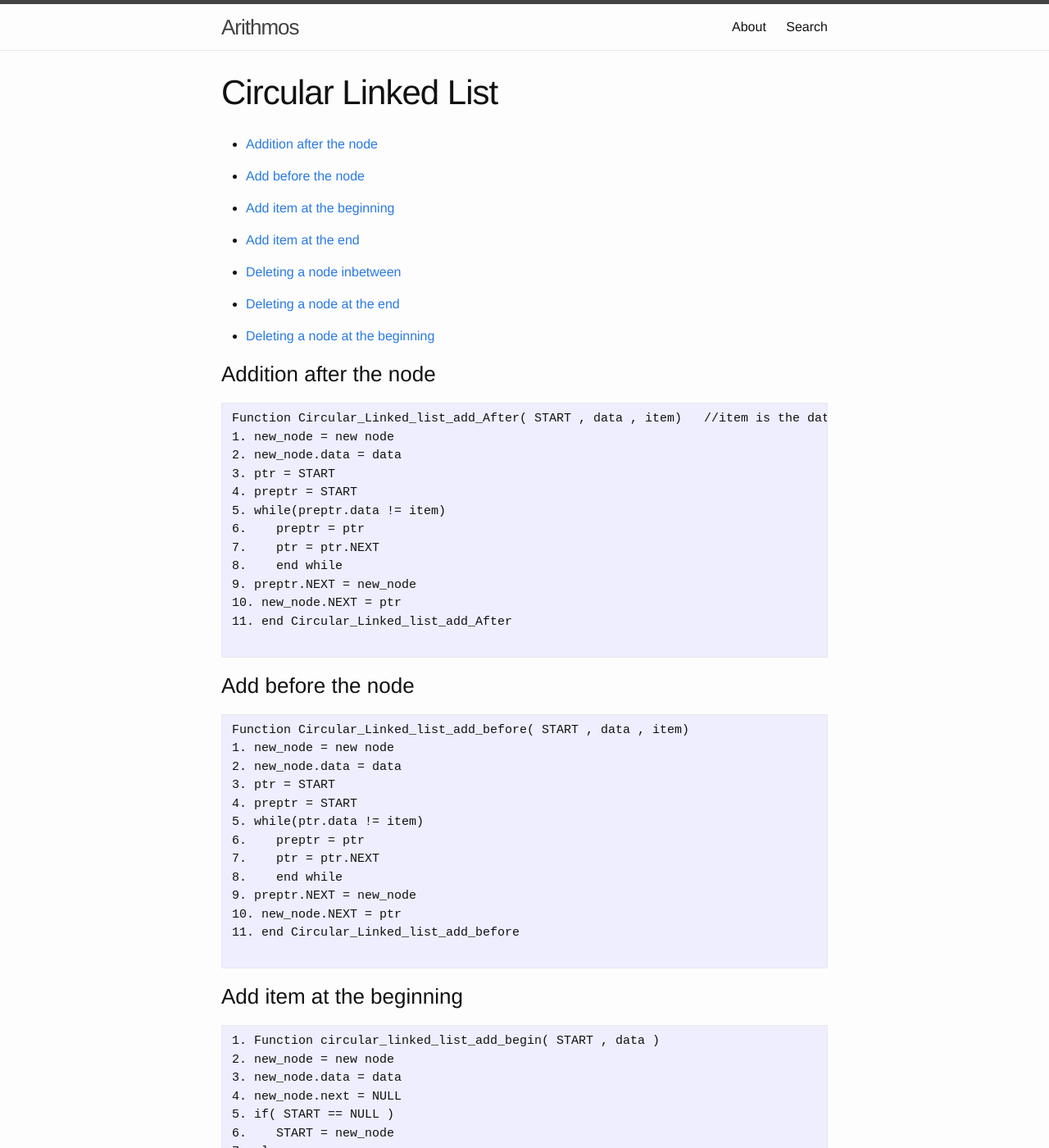
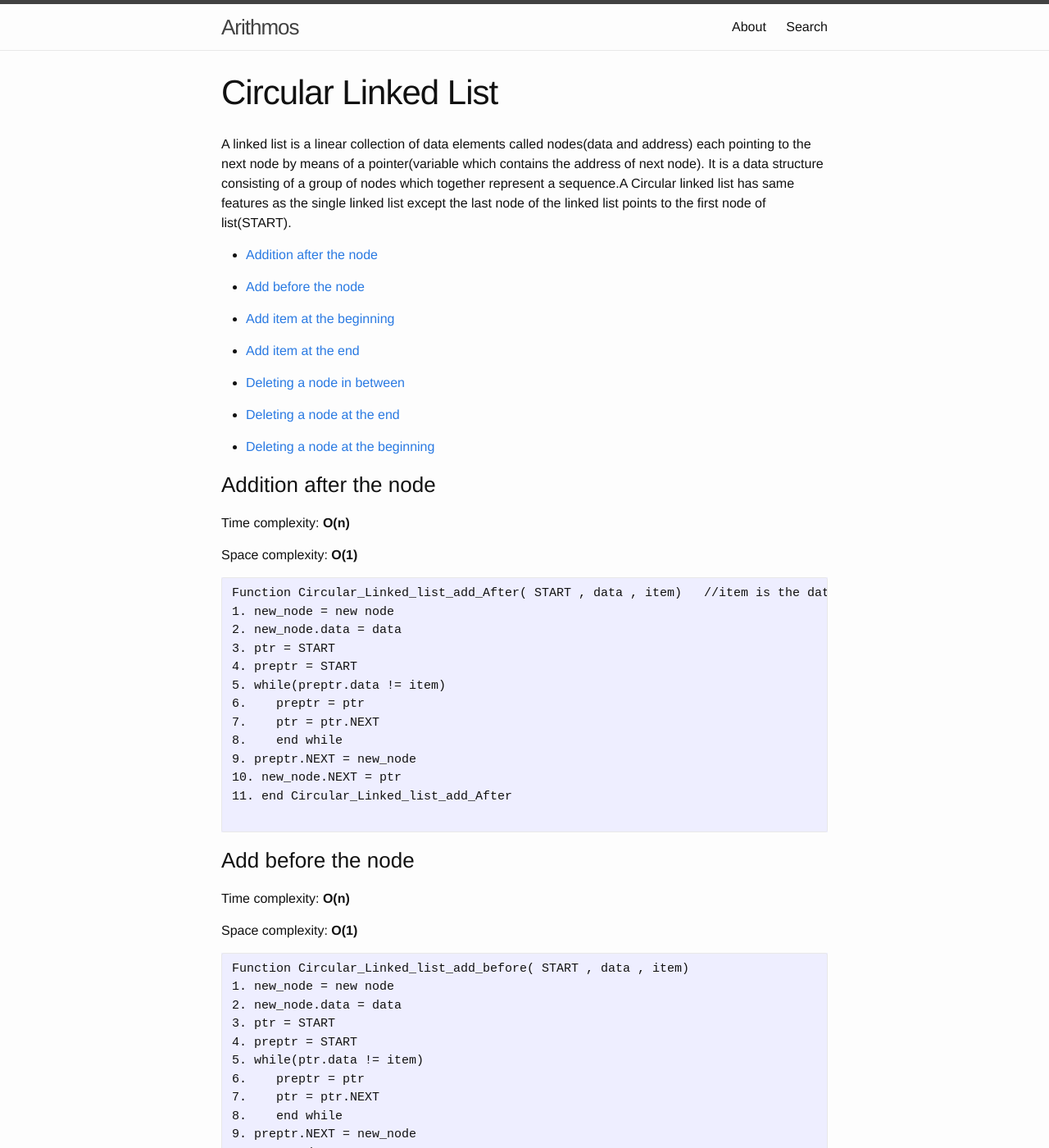
Before and after one commit to aarithmos/Algorithms, a Jekyll site: the page built from _posts/2016-11-25-Circular-Linked.markdown, in a window 1280 px wide and 1400 px high. Shown: the whole window at 82% size. Built offline with Jekyll 4.4.1, drawn with Linux system fonts in a browser that asks for light colours; some of the changed text lies outside the part shown.

Commit message:
Update 2016-11-25-Circular-Linked.markdown

````diff
--- a/_posts/2016-11-25-Circular-Linked.markdown
+++ b/_posts/2016-11-25-Circular-Linked.markdown
@@ -4,6 +4,9 @@
 author: "Circular Linked List "
 permalink: /Circular-Linked-List/
 ---
+
+A linked list is a linear collection of data elements called nodes(data and address) each pointing to the next node by means of a pointer(variable which contains the address of next node). It is a data structure consisting of a group of nodes which together represent a sequence.A Circular linked list  has same features as the single linked list except the last node of the linked list points to the first node of list(START).
+
 
 * [Addition after the node](#addition-after-the-node)
 
@@ -13,7 +16,7 @@
 
 * [Add item at the end](#add-item-at-the-end)
 
-* [Deleting a node inbetween](#deleting-a-node-inbetween)
+* [Deleting a node in between](#deleting-a-node-in-between)
 
 * [Deleting a node at the end](#deleting-a-node-at-the-end)
 
@@ -21,6 +24,10 @@
 
 
 ### Addition after the node
+
+Time complexity: __O(n)__
+
+Space complexity: __O(1)__
 
 ```
 Function Circular_Linked_list_add_After( START , data , item)   //item is the data of the node after which we need to insert
@@ -40,6 +47,10 @@
 
 ### Add before the node
 
+Time complexity: __O(n)__
+
+Space complexity: __O(1)__
+
 ```
 Function Circular_Linked_list_add_before( START , data , item)
 1. new_node = new node
@@ -57,6 +68,10 @@
 ```
 
 ### Add item at the beginning
+
+Time complexity: __O(1)__
+
+Space complexity: __O(1)__
 
 ```
 1. Function circular_linked_list_add_begin( START , data )
@@ -80,6 +95,10 @@
 
 ### Add item at the end
 
+Time complexity: __O(n)__
+
+Space complexity: __O(1)__
+
 ```
 Function Circular_Linked_list_add_end( START , data)
 1. new_node = new node
@@ -98,7 +117,10 @@
 
 ```
 
-### Deleting a node inbetween
+### Deleting a node in between
+
+Time complexity: __O(n)__
+Space complexity: __O(1)__
 
 ```
 Function Circular_Linked_list_delete_between(START , item)
@@ -120,6 +142,9 @@
 
 ### Deleting a node at the end
 
+Time complexity: __O(n)__
+Space complexity: __O(1)__
+
 ```
 Function Circular_Linked_list_delete_end(START)
 1. if( START == NULL)
@@ -139,6 +164,9 @@
 ```
 
 ### Deleting a node at the beginning
+
+Time complexity: __O(1)__
+Space complexity: __O(1)__
 
 ```
 Function Cirucular_Linked_list_delete_begin(START)
````
